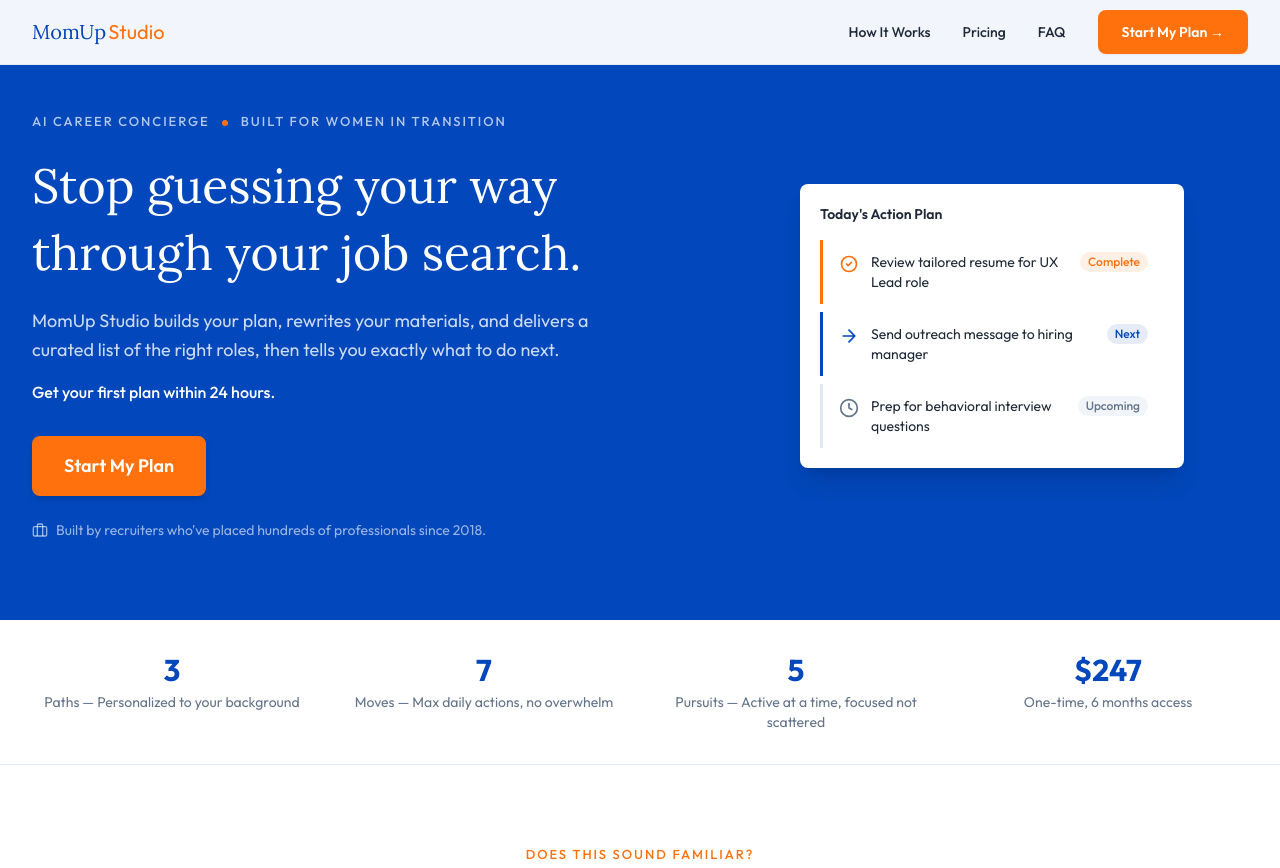
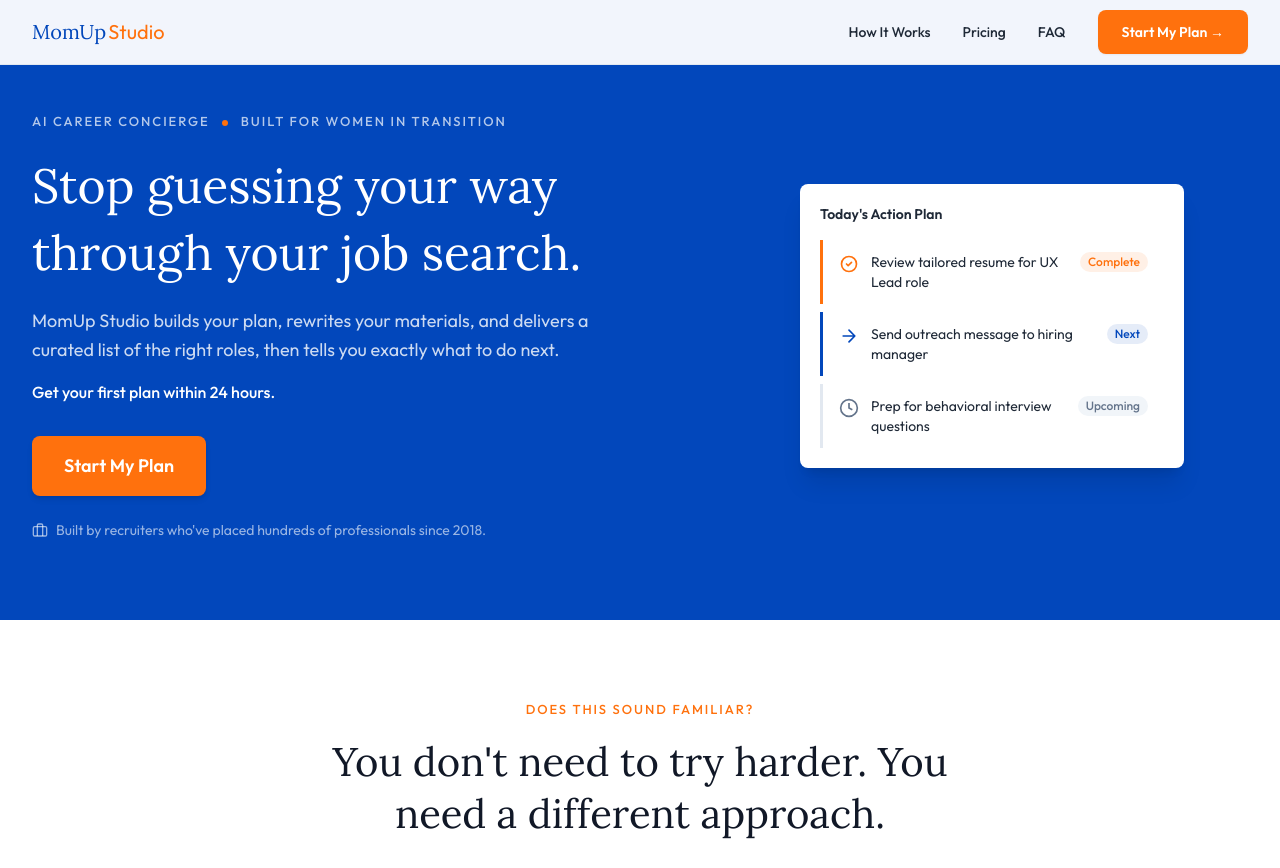
Before and after one commit to botmuapi90/momup-landing-v2, a plain HTML site: page v2.html in a window 1280 px wide. Shown: the top 868 px of the page. Drawn offline with nearby package versions, Linux system fonts and the light colour scheme.

Commit message:
Remove stats bar from v2

```diff
--- a/v2.html
+++ b/v2.html
@@ -190,27 +190,6 @@
       </div>
     </section>
 
-    <!-- ==================== STATS BAR ==================== -->
-    <div class="bg-white py-8 border-b border-border" data-animate>
-      <div class="max-w-[1400px] mx-auto px-4 sm:px-6 lg:px-8 grid grid-cols-2 md:grid-cols-4 gap-6 md:gap-8">
-        <div class="text-center">
-          <p class="font-body font-bold text-3xl text-primary">3</p>
-          <p class="font-body text-sm text-muted-fg mt-1">Paths — Personalized to your background</p>
-        </div>
-        <div class="text-center">
-          <p class="font-body font-bold text-3xl text-primary">7</p>
-          <p class="font-body text-sm text-muted-fg mt-1">Moves — Max daily actions, no overwhelm</p>
-        </div>
-        <div class="text-center">
-          <p class="font-body font-bold text-3xl text-primary">5</p>
-          <p class="font-body text-sm text-muted-fg mt-1">Pursuits — Active at a time, focused not scattered</p>
-        </div>
-        <div class="text-center">
-          <p class="font-body font-bold text-3xl text-primary">$247</p>
-          <p class="font-body text-sm text-muted-fg mt-1">One-time, 6 months access</p>
-        </div>
-      </div>
-    </div>
 
     <!-- ==================== PAIN SECTION ==================== -->
     <section id="pain" data-section="pain" class="bg-white py-16 md:py-20">
```
